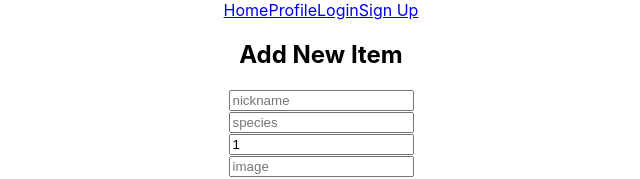
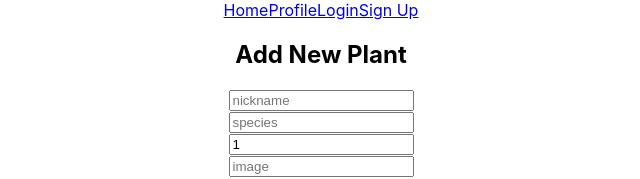
Before and after one commit to 1-water-my-plants/react, a React (Create React App) app in the folder 1-water-my-plants/: page /profile in a window 1280 px wide. Shown: the top 179 px of the page, without its empty margins (319-959 px from the left). Built offline with nearby package versions, Linux system fonts and the light colour scheme; no server answers; sample sign-in values are in the browser's storage.

Commit message:
Add New Plant

```diff
--- a/1-water-my-plants/src/components/AddPlantForm.js
+++ b/1-water-my-plants/src/components/AddPlantForm.js
@@ -39,7 +39,7 @@ const handleSubmit = e => {
 
   return (
     <div>
-      <h2>Add New Item</h2>
+      <h2>Add New Plant</h2>
       <form onSubmit={handleSubmit}>
         <input
           type="text"
```
